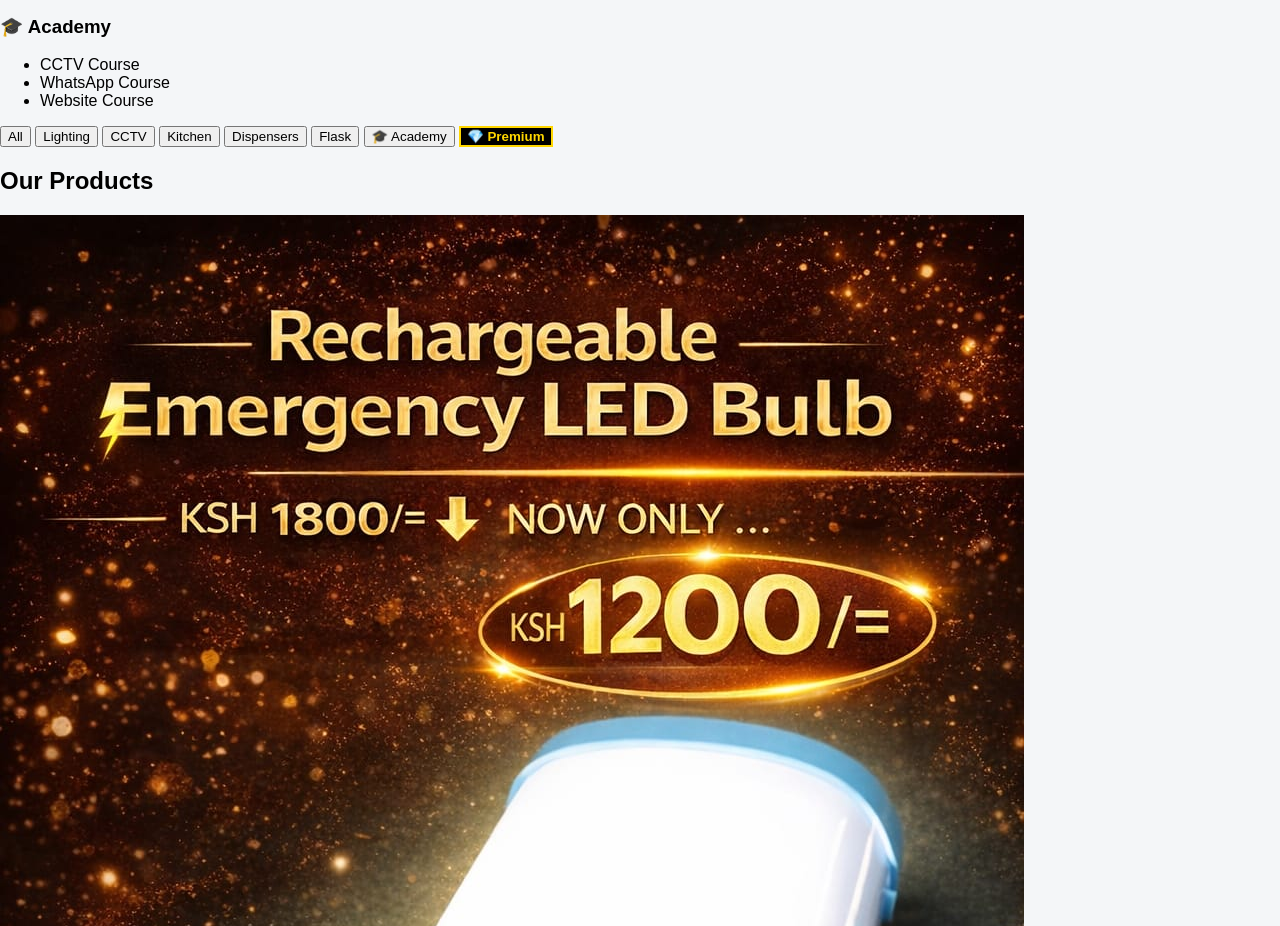
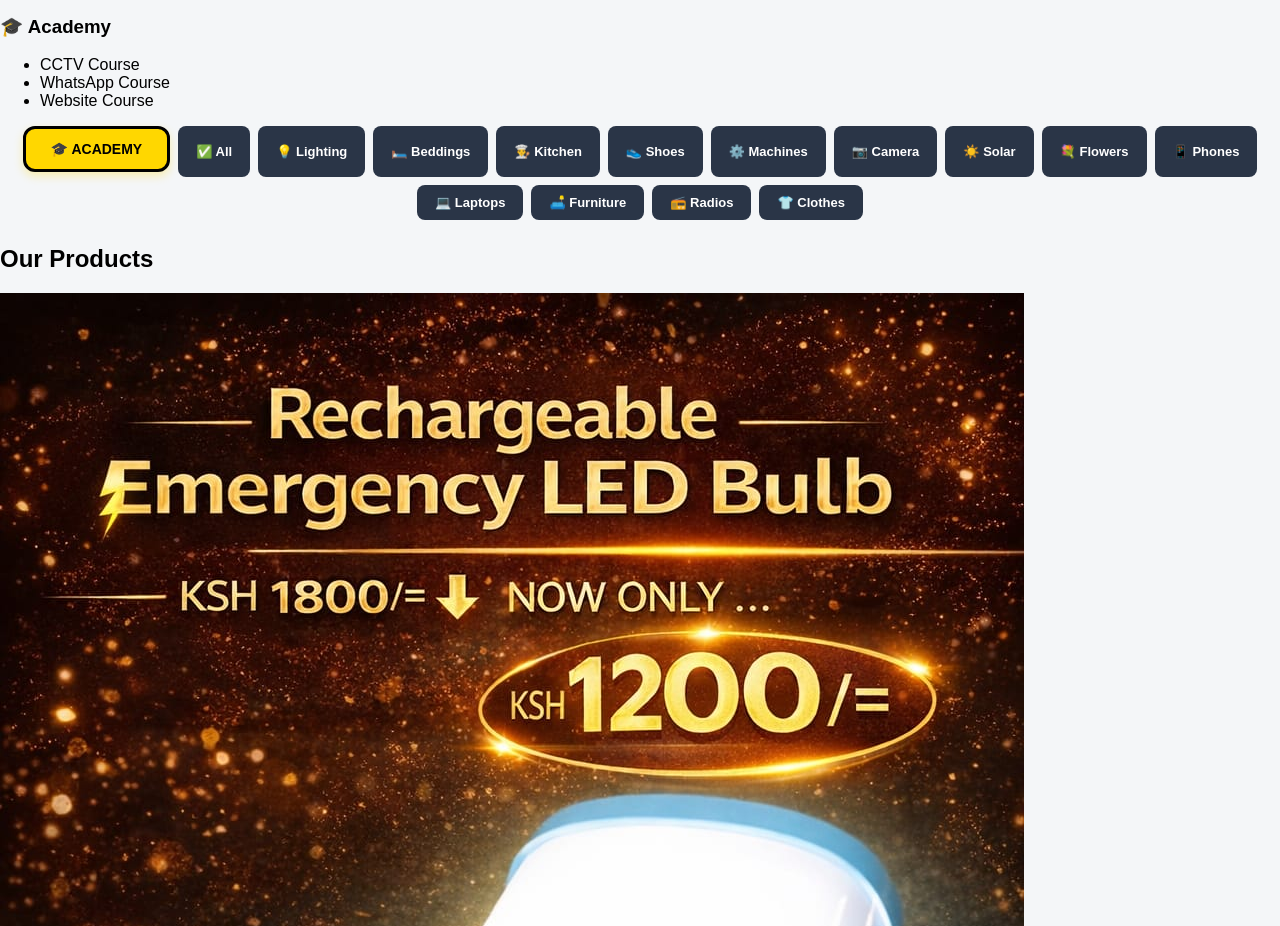
Before and after one commit to Chalzy2/Cozycabin-Online-Shop, a plain HTML site: page index.html in a window 1280 px wide. Shown: the part 1625-2551 px from the top of the page. Drawn offline with Linux system fonts and the light colour scheme.

Commit message:
Enhance product filter buttons with styles and categories
Added new category buttons with styles for product filtering.

```diff
--- a/index.html
+++ b/index.html
@@ -697,15 +697,57 @@ textarea {
   </section>
     <div class="categories">
       <div class="categories">
-<button onclick="filterProducts('all')">All</button>
-<button onclick="filterProducts('lighting')">Lighting</button>
-<button onclick="filterProducts('cctv')">CCTV</button>
-<button onclick="filterProducts('kitchen')">Kitchen</button>
-<button onclick="filterProducts('dispenser')">Dispensers</button>
-<button onclick="filterProducts('flask')">Flask</button>
-<button onclick="filterProducts('academy')">🎓 Academy</button>
-<button onclick="scrollToPremium()" style="background: #000; color: #ffd700; border: 2px solid #ffd700; font-weight: bold;">💎 Premium</button>
+<div style="display: flex; justify-content: center; flex-wrap: wrap; gap: 8px; margin-bottom: 25px; padding: 0 10px; font-family: sans-serif;">
+
+    <a href="#premium-section" style="background: #ffd700; color: black; text-decoration: none; padding: 12px 25px; border-radius: 12px; font-weight: 900; border: 3px solid black; box-shadow: 0 4px 10px rgba(255, 215, 0, 0.3); display: flex; align-items: center; gap: 8px; text-transform: uppercase; font-size: 14px; margin-bottom: 5px;">
+        🎓 ACADEMY
+    </a>
+
+    <button style="background: #2a3547; color: white; border: none; padding: 10px 18px; border-radius: 8px; font-weight: 600; font-size: 13px; display: flex; align-items: center; gap: 6px;">
+        ✅ All
+    </button>
+    <button style="background: #2a3547; color: white; border: none; padding: 10px 18px; border-radius: 8px; font-weight: 600; font-size: 13px; display: flex; align-items: center; gap: 6px;">
+        💡 Lighting
+    </button>
+    <button style="background: #2a3547; color: white; border: none; padding: 10px 18px; border-radius: 8px; font-weight: 600; font-size: 13px; display: flex; align-items: center; gap: 6px;">
+        🛏️ Beddings
+    </button>
+    <button style="background: #2a3547; color: white; border: none; padding: 10px 18px; border-radius: 8px; font-weight: 600; font-size: 13px; display: flex; align-items: center; gap: 6px;">
+        👨‍🍳 Kitchen
+    </button>
+    <button style="background: #2a3547; color: white; border: none; padding: 10px 18px; border-radius: 8px; font-weight: 600; font-size: 13px; display: flex; align-items: center; gap: 6px;">
+        👟 Shoes
+    </button>
+    <button style="background: #2a3547; color: white; border: none; padding: 10px 18px; border-radius: 8px; font-weight: 600; font-size: 13px; display: flex; align-items: center; gap: 6px;">
+        ⚙️ Machines
+    </button>
+    <button style="background: #2a3547; color: white; border: none; padding: 10px 18px; border-radius: 8px; font-weight: 600; font-size: 13px; display: flex; align-items: center; gap: 6px;">
+        📷 Camera
+    </button>
+    <button style="background: #2a3547; color: white; border: none; padding: 10px 18px; border-radius: 8px; font-weight: 600; font-size: 13px; display: flex; align-items: center; gap: 6px;">
+        ☀️ Solar
+    </button>
+    <button style="background: #2a3547; color: white; border: none; padding: 10px 18px; border-radius: 8px; font-weight: 600; font-size: 13px; display: flex; align-items: center; gap: 6px;">
+        💐 Flowers
+    </button>
+    <button style="background: #2a3547; color: white; border: none; padding: 10px 18px; border-radius: 8px; font-weight: 600; font-size: 13px; display: flex; align-items: center; gap: 6px;">
+        📱 Phones
+    </button>
+    <button style="background: #2a3547; color: white; border: none; padding: 10px 18px; border-radius: 8px; font-weight: 600; font-size: 13px; display: flex; align-items: center; gap: 6px;">
+        💻 Laptops
+    </button>
+    <button style="background: #2a3547; color: white; border: none; padding: 10px 18px; border-radius: 8px; font-weight: 600; font-size: 13px; display: flex; align-items: center; gap: 6px;">
+        🛋️ Furniture
+    </button>
+    <button style="background: #2a3547; color: white; border: none; padding: 10px 18px; border-radius: 8px; font-weight: 600; font-size: 13px; display: flex; align-items: center; gap: 6px;">
+        📻 Radios
+    </button>
+    <button style="background: #2a3547; color: white; border: none; padding: 10px 18px; border-radius: 8px; font-weight: 600; font-size: 13px; display: flex; align-items: center; gap: 6px;">
+        👕 Clothes
+    </button>
+
 </div>
+
 
   <h2>Our Products</h2>
     <div class="product lighting"
```
